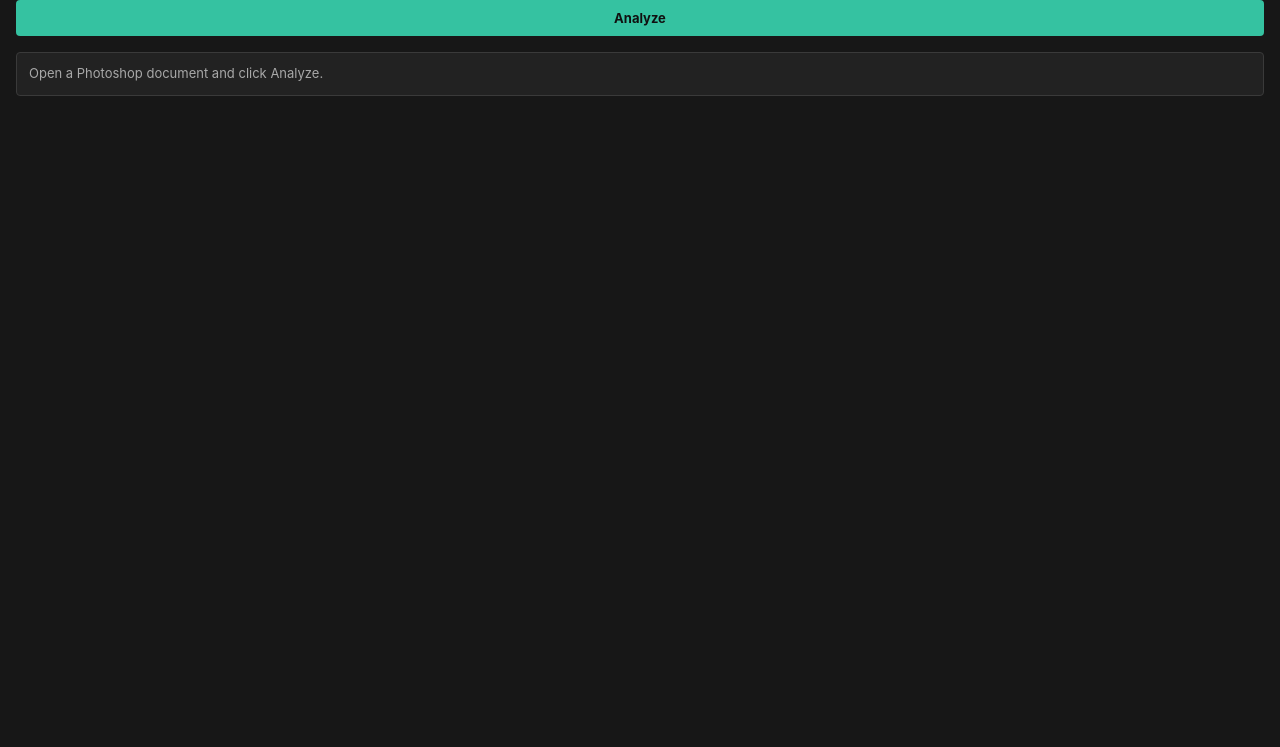
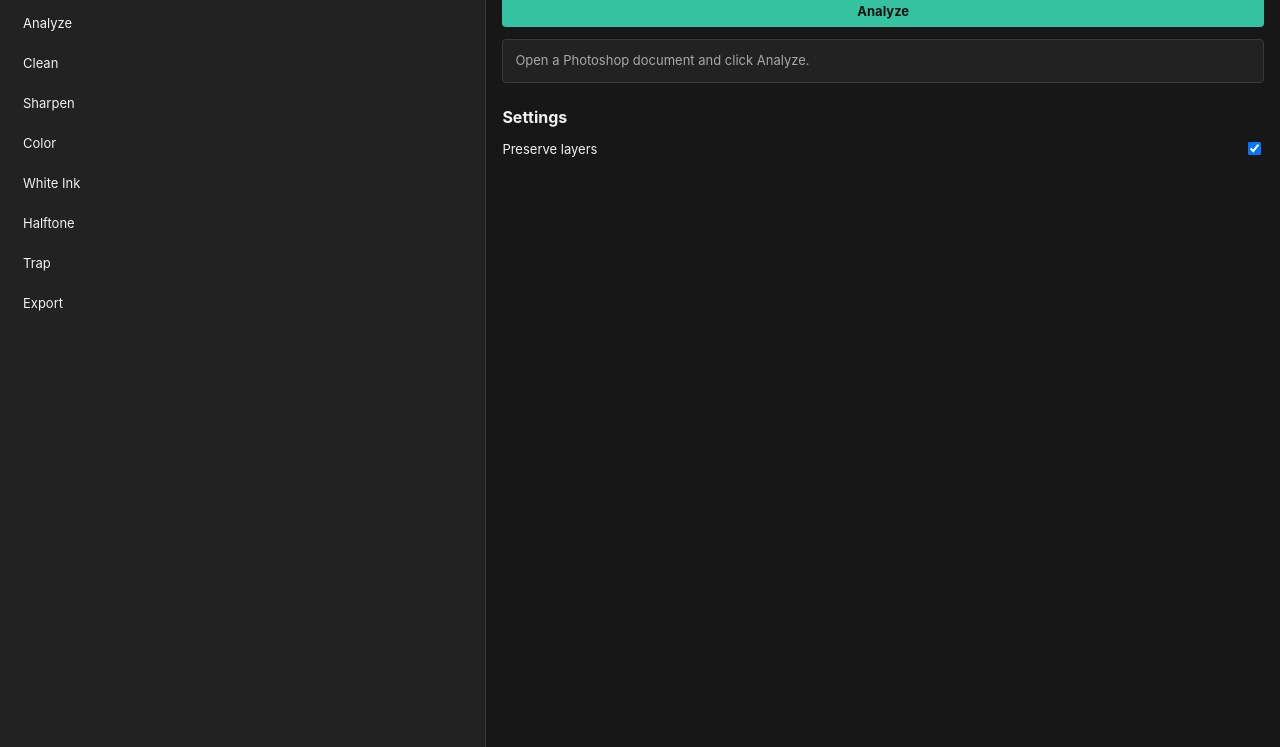
Before and after one commit to gassad/DTF-Master, a website with bundled scripts: page src/index.html in a window 1280 px wide. Shown: the part 53-800 px from the top of the page. Built offline with nearby package versions, Linux system fonts and the light colour scheme.

Commit message:
refactor(ui): restructure app shell layout

```diff
--- a/src/ui/appShell.js
+++ b/src/ui/appShell.js
@@ -1,18 +1,34 @@
+import { SidebarPanel } from './components/SidebarPanel.js';
 import { DocumentAnalysisPanel } from './components/DocumentAnalysisPanel.js';
+import { SettingsPanel } from './components/SettingsPanel.js';
 
-export function createAppShell({ mountNode, eventBus, logger }) {
+export function createAppShell({ mountNode, config, settingsService, eventBus, logger }) {
   mountNode.innerHTML = '';
   mountNode.classList.add('dtf-master-root');
 
   const shell = document.createElement('main');
   shell.className = 'dtf-shell';
 
+  const content = document.createElement('section');
+  content.className = 'dtf-main-panel';
+
+  const sidebar = new SidebarPanel({
+    config,
+    eventBus,
+    logger: logger.child('SidebarPanel')
+  });
   const documentAnalysis = new DocumentAnalysisPanel({
     eventBus,
     logger: logger.child('DocumentAnalysisPanel')
   });
+  const settings = new SettingsPanel({
+    settingsService,
+    eventBus,
+    logger: logger.child('SettingsPanel')
+  });
 
-  shell.append(documentAnalysis.render());
+  content.append(documentAnalysis.render(), settings.render());
+  shell.append(sidebar.render(), content);
   mountNode.append(shell);
 
   return shell;
--- a/src/ui/styles.css
+++ b/src/ui/styles.css
@@ -13,7 +13,9 @@ body {
   font-size: 13px;
 }
 
-button {
+button,
+input,
+select {
   font: inherit;
 }
 
@@ -23,45 +25,74 @@ button {
 
 .dtf-shell {
   display: grid;
+  grid-template-columns: minmax(128px, 38%) minmax(180px, 1fr);
   min-height: 100vh;
-  padding: var(--dtf-space-4);
   background: var(--dtf-color-bg);
 }
 
-.dtf-document-panel {
-  display: grid;
-  align-content: start;
-  gap: var(--dtf-space-4);
-  width: 100%;
+.dtf-sidebar {
+  padding: var(--dtf-space-4);
+  border-right: 1px solid var(--dtf-color-border);
+  background: var(--dtf-color-surface);
 }
 
-.dtf-document-panel h1 {
+.dtf-sidebar h1,
+.dtf-document-panel h1,
+.dtf-settings h2 {
   margin: 0;
   color: var(--dtf-color-text);
-  font-size: 18px;
-  font-weight: 700;
+  font-size: 16px;
+  font-weight: 650;
   letter-spacing: 0;
+}
+
+.dtf-workflow {
+  display: grid;
+  gap: var(--dtf-space-2);
+  margin-top: var(--dtf-space-5);
+}
+
+.dtf-workflow-button,
+.dtf-primary-button {
+  min-height: 32px;
+  color: var(--dtf-color-text);
+  text-align: left;
+  background: transparent;
+  border: 1px solid transparent;
+  border-radius: var(--dtf-radius-sm);
+}
+
+.dtf-workflow-button:hover,
+.dtf-primary-button:hover {
+  background: var(--dtf-color-surface-raised);
+  border-color: var(--dtf-color-border);
 }
 
 .dtf-primary-button {
   width: 100%;
-  min-height: 36px;
   padding: 0 var(--dtf-space-3);
   color: #101010;
   text-align: center;
   background: var(--dtf-color-accent);
-  border: 1px solid transparent;
-  border-radius: var(--dtf-radius-sm);
   font-weight: 650;
-}
-
-.dtf-primary-button:hover {
-  border-color: var(--dtf-color-text);
 }
 
 .dtf-primary-button:disabled {
   cursor: default;
   opacity: 0.65;
+}
+
+.dtf-main-panel {
+  display: grid;
+  align-content: start;
+  gap: var(--dtf-space-5);
+  padding: var(--dtf-space-4);
+}
+
+.dtf-document-panel,
+.dtf-settings {
+  display: grid;
+  gap: var(--dtf-space-3);
 }
 
 .dtf-document-result {
@@ -97,3 +128,10 @@ button {
   color: #ffb5b5;
   border-color: #7a3434;
 }
+
+.dtf-setting-row {
+  display: grid;
+  grid-template-columns: 1fr auto;
+  align-items: center;
+  gap: var(--dtf-space-3);
+}
```
